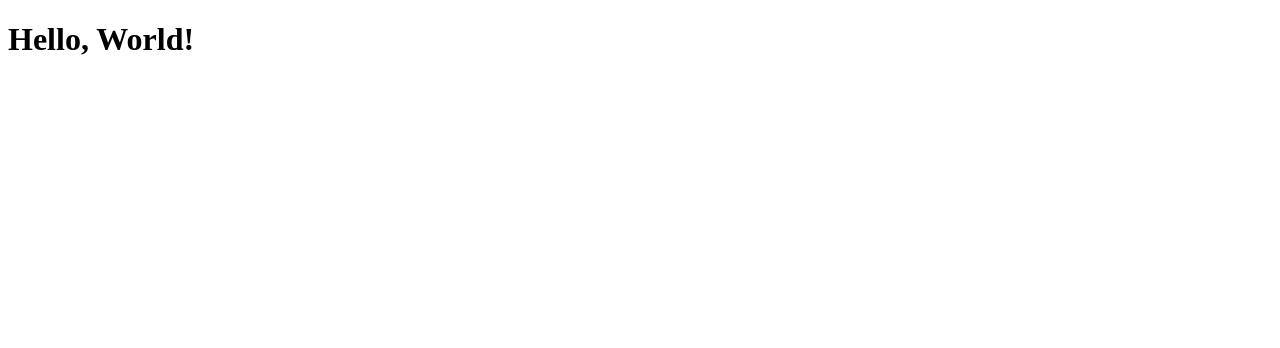
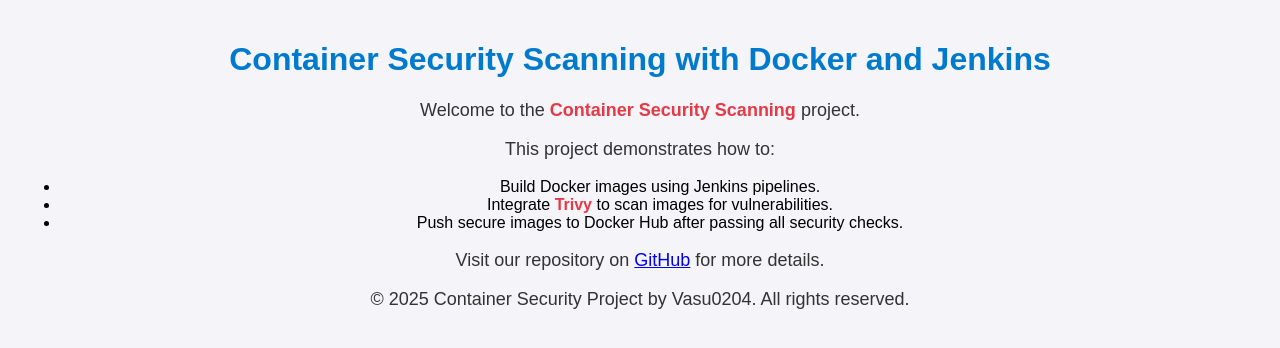
Before and after one commit to vasu0204/docker-nginx, a plain HTML site: page index.html in a window 1280 px wide. Drawn offline with Linux system fonts and the light colour scheme.

Commit message:
Updated index.html with project details

```diff
--- a/index.html
+++ b/index.html
@@ -1,9 +1,40 @@
 <!DOCTYPE html>
 <html>
 <head>
-    <title>My Web Server</title>
+    <title>Container Security Scanning Project</title>
+    <style>
+        body {
+            font-family: Arial, sans-serif;
+            text-align: center;
+            background-color: #f4f4f9;
+            margin: 0;
+            padding: 20px;
+        }
+        h1 {
+            color: #007acc;
+        }
+        p {
+            color: #333;
+            font-size: 18px;
+        }
+        .highlight {
+            color: #e63946;
+            font-weight: bold;
+        }
+    </style>
 </head>
 <body>
-    <h1>Hello, World!</h1>
+    <h1>Container Security Scanning with Docker and Jenkins</h1>
+    <p>Welcome to the <span class="highlight">Container Security Scanning</span> project.</p>
+    <p>This project demonstrates how to:</p>
+    <ul>
+        <li>Build Docker images using Jenkins pipelines.</li>
+        <li>Integrate <span class="highlight">Trivy</span> to scan images for vulnerabilities.</li>
+        <li>Push secure images to Docker Hub after passing all security checks.</li>
+    </ul>
+    <p>Visit our repository on <a href="https://github.com/vasu0204/docker-nginx" target="_blank">GitHub</a> for more details.</p>
+    <footer>
+        <p>&copy; 2025 Container Security Project by Vasu0204. All rights reserved.</p>
+    </footer>
 </body>
 </html>
```
